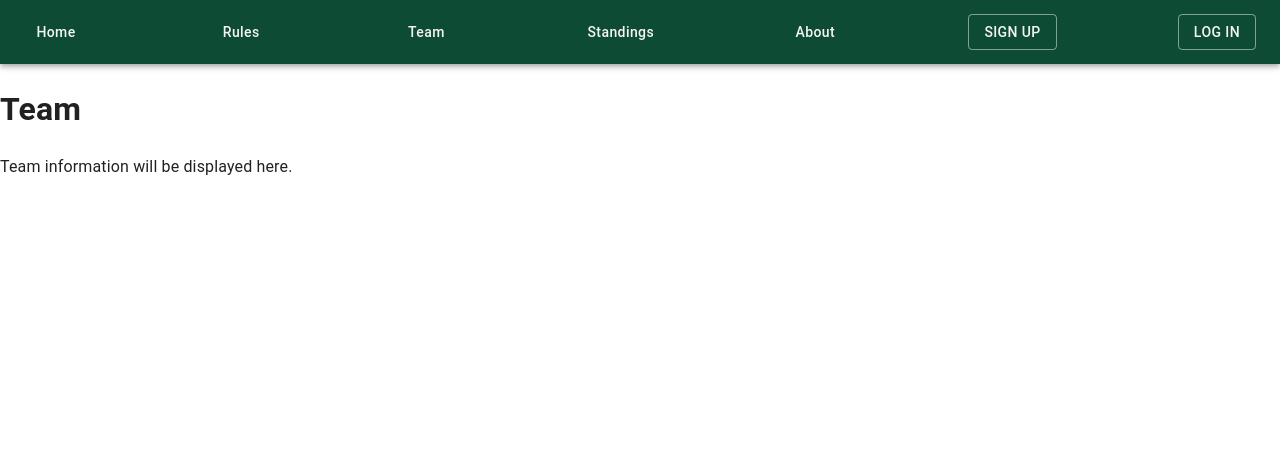
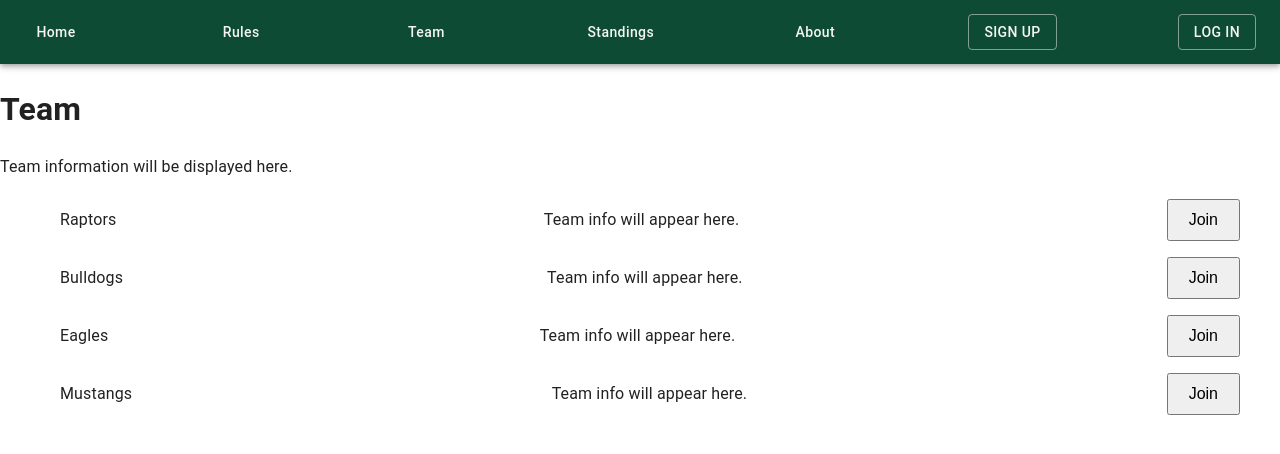
Before and after one commit to armarshall/basketball-app, a React (Vite) app in the folder client/: page /team in a window 1280 px wide. Shown: the top 454 px of the page. Built offline with nearby package versions, Linux system fonts and the light colour scheme.

Commit message:
Team selection buttons

```diff
--- /dev/null
+++ b/client/src/components/TeamSelection.tsx
@@ -0,0 +1,24 @@
+export default function TeamSelection() {
+  const teams = ['Raptors', 'Bulldogs', 'Eagles', 'Mustangs'];
+  return (
+    <div style={{ display: 'flex', flexDirection: 'column', gap: 16, marginTop: 20 }}>
+      {teams.map((name, idx) => (
+        <div key={idx} style={{ display: 'flex', justifyContent: 'space-between', padding: '0 40px', alignItems: 'center', gap: 20, marginLeft: 20 }}>
+          <span>{name}</span>
+          <span>Team info will appear here.</span>
+          <button
+            type="button"
+            style={{
+              padding: '10px 20px',
+              fontSize: '16px'
+            }}
+            onClick={() => {
+              /* join action placeholder */
+            }}>
+            Join
+          </button>
+        </div>
+			))}
+	  </div>
+  );
+}
--- a/client/src/pages/Team.tsx
+++ b/client/src/pages/Team.tsx
@@ -1,8 +1,12 @@
+import TeamSelection from '../components/TeamSelection';
+
 export default function Team() {
-  return (
-    <div>
-      <h1>Team</h1>
-      <p>Team information will be displayed here.</p>
+
+	return (
+		<div>
+			<h1>Team</h1>
+			<p>Team information will be displayed here.</p>
+      <TeamSelection />
     </div>
-  );
+	);
 }
```
